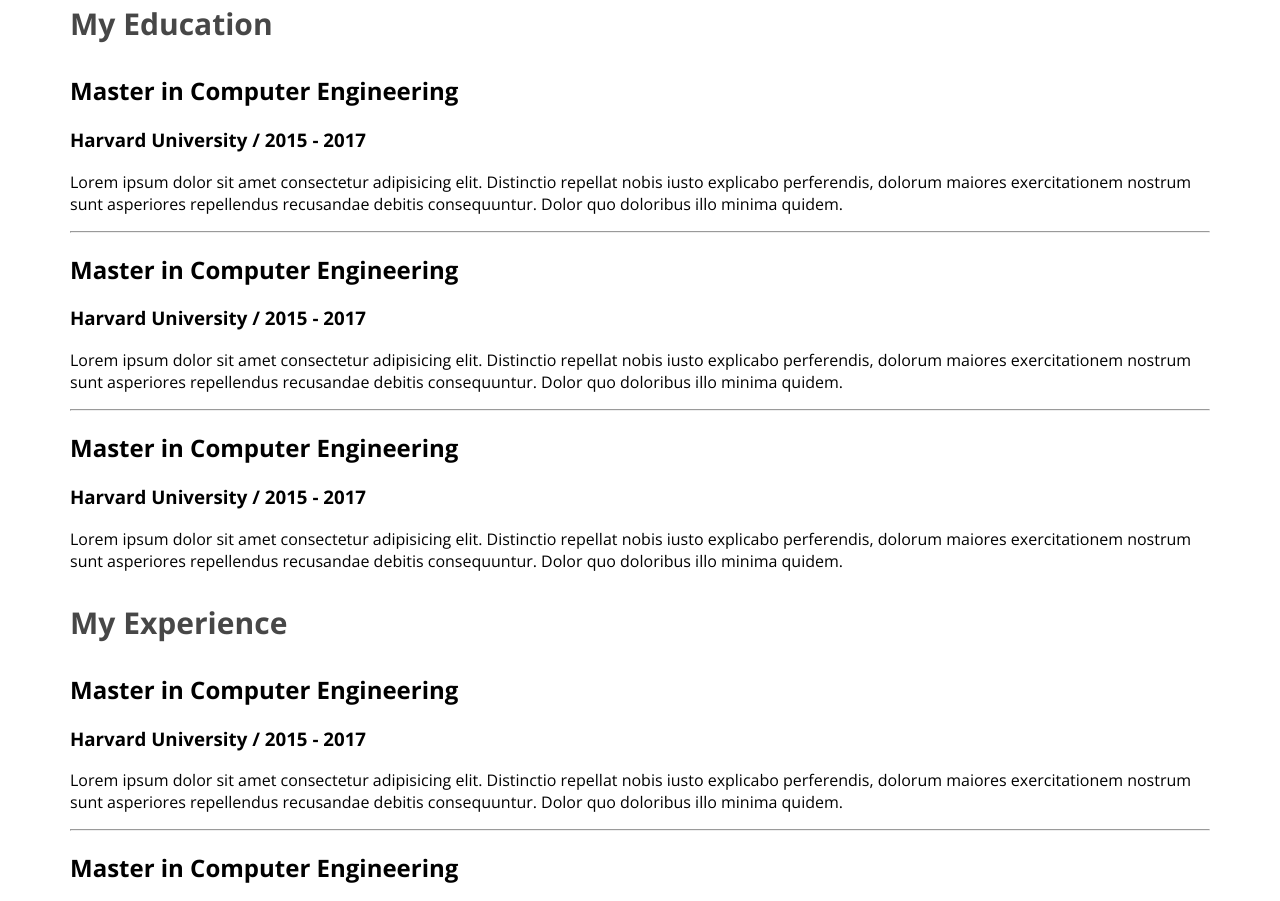
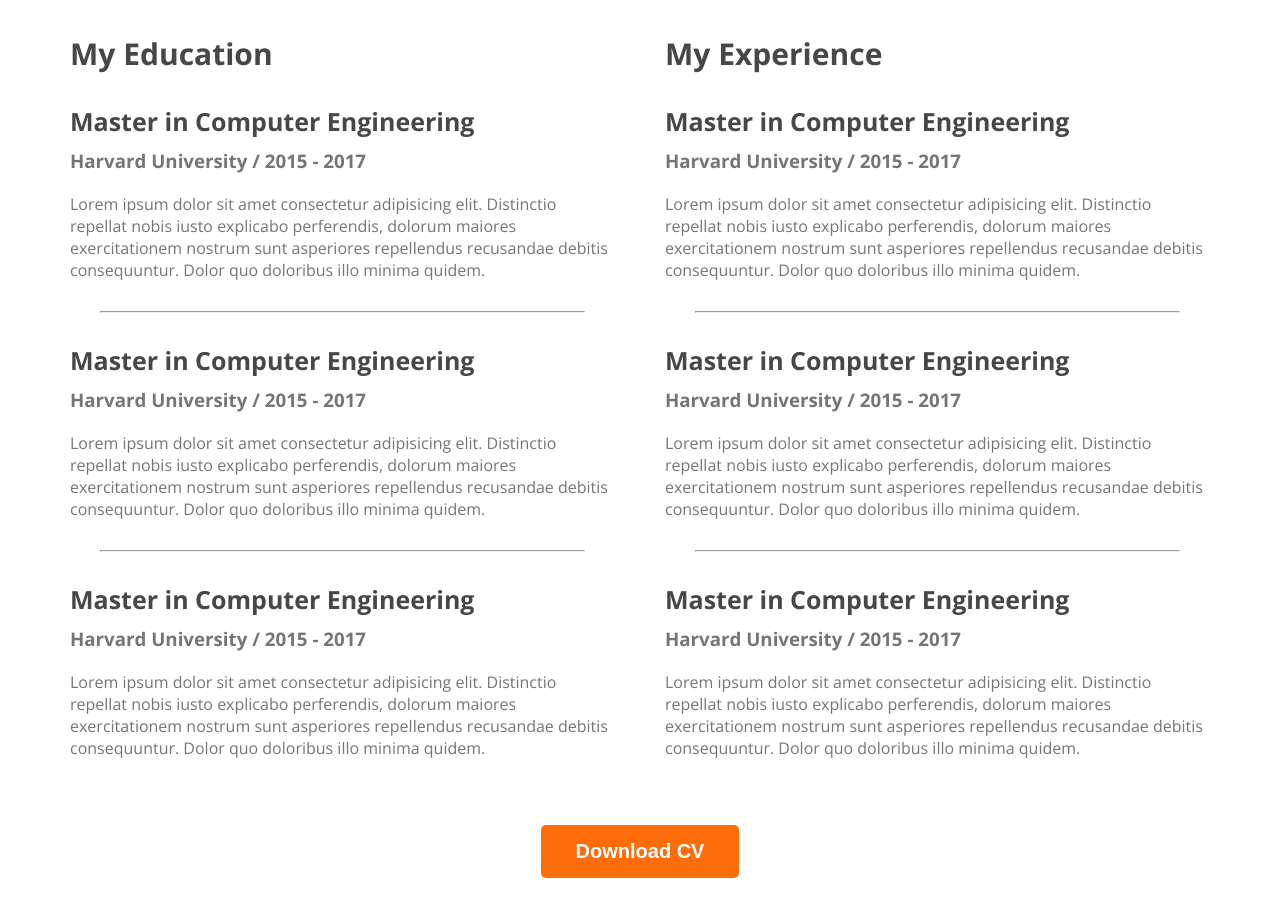
Before and after one commit to Partha-Ds/webdeveloper-portfolio, a plain HTML site: page index.html in a window 1280 px wide. Shown: the part 2255-3156 px from the top of the page. Drawn offline with nearby package versions, Linux system fonts and the light colour scheme.

Commit message:
added details

```diff
--- a/index.html
+++ b/index.html
@@ -180,7 +180,9 @@
                     </div>
                 </div>
             </div>
-
+            <div class="download-cv">
+                <button class="btn-primary">Download CV</button>
+            </div>
         </section>
     </main>
     <footer>
--- a/styles/portfolio.css
+++ b/styles/portfolio.css
@@ -157,3 +157,33 @@ main section {
     font-size: 30px;
     font-weight: 700;
 }
+
+.resume-container{
+    display: flex;
+    gap: 50px;
+}
+
+.resume-item-title{
+    color: #474747;
+    font-size: 25px;
+    font-weight: 700;
+    margin-bottom: 10px;
+}
+
+.resume-item-institute{
+    margin-top: 0px;
+    margin-bottom: 20px;
+}
+
+.resume-container hr{
+    margin: 30px;
+}
+
+.resume-item-institute, .resume-item-des{
+    color: #757575;
+}
+
+.download-cv{
+    text-align: center;
+    margin-top: 50px;
+}
```
